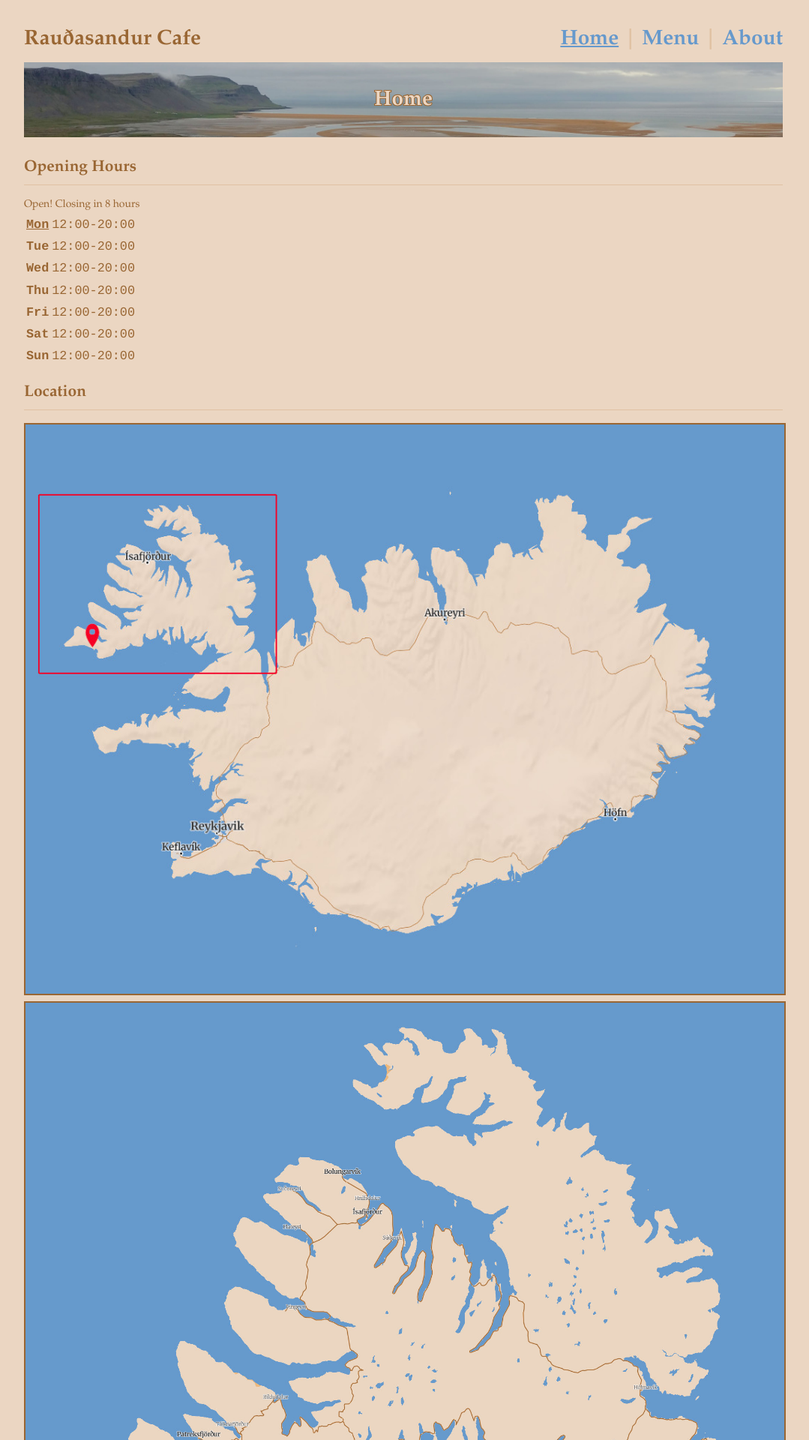
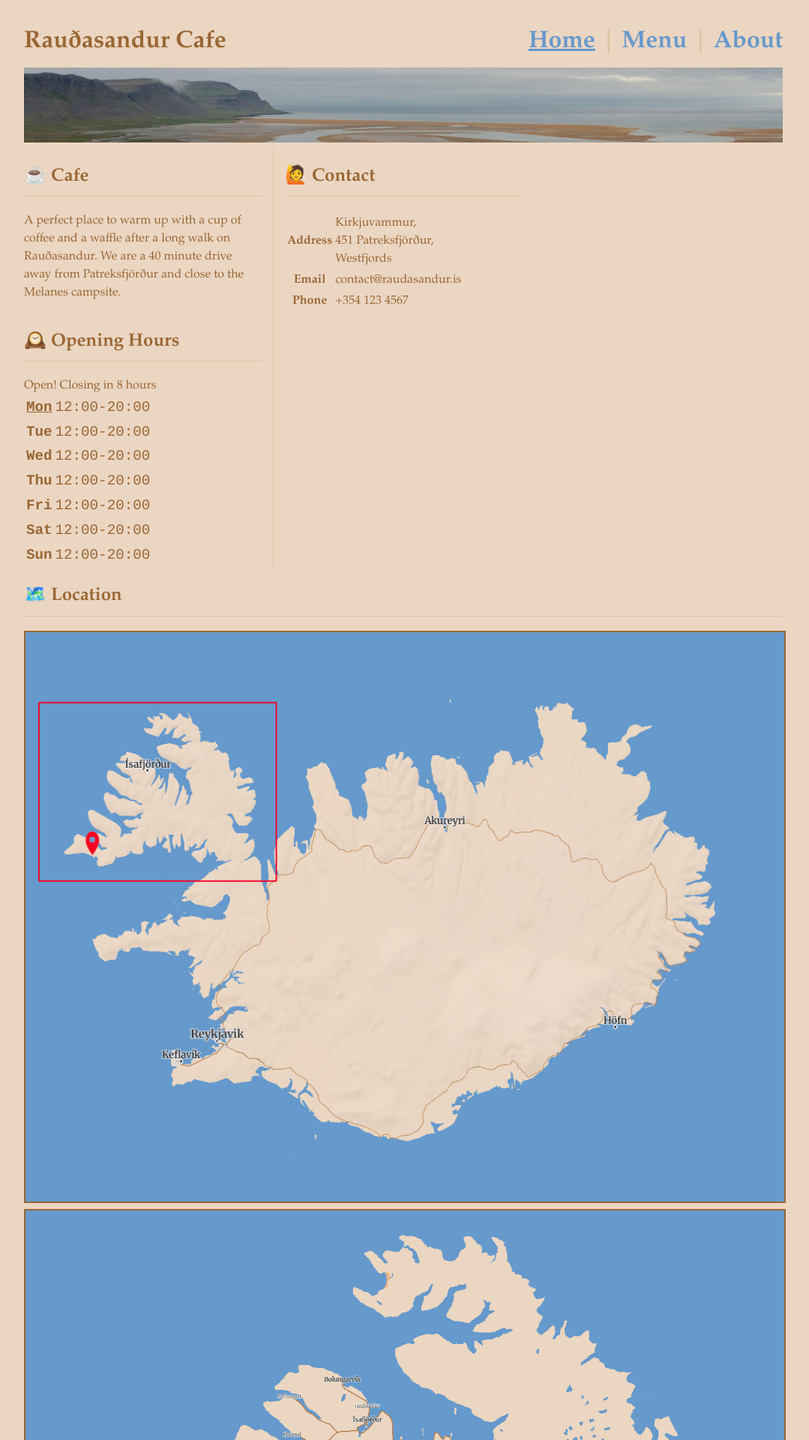
Before and after one commit to raudasandur/raudasandur.github.io, a Jekyll site: the page built from index.html, in a window 1280 px wide. Shown: the top 1920 px of the page at 75% size, without its empty margins (102-1181 px from the left). Built offline with Jekyll 4.4.1, drawn with Linux system fonts in a browser that asks for light colours; nearby versions of some CDN libraries; library files that are not in the unit come from our copies.

Commit message:
Populate Home

```diff
--- a/_data/menu.yml
+++ b/_data/menu.yml
@@ -1,5 +1,5 @@
 lunch:
-  name: Lunch
+  name: 🍽️ Lunch
   items:
     - name: Waffles
       description: Homemade waffles with soy cream and blueberries
@@ -9,7 +9,7 @@ lunch:
     - name: Sandwich
       price: 640
 drinks:
-  name: Drinks
+  name: ☕ Drinks
   items:
     - name: Coffee
       price: 300
--- a/_includes/banner.html
+++ b/_includes/banner.html
@@ -1,4 +1,4 @@
 <div class="banner">
 <img src="../assets/images/{{ page.banner }}.jpg" width="100%" height="100px" style="object-fit:cover;object-position: 0 {{ page.banner-offset }}%;margin-top:0.6em;" />
-<h1>{{ page.title }}</h1>
+<h1>{{ page.banner-text }}</h1>
 </div>
--- a/assets/css/public.css
+++ b/assets/css/public.css
@@ -7,7 +7,7 @@ body {
 }
 
 body {
-  font-size: 14px;
+  font-size: 16px;
   line-height: 1.5;
   font-family: "Palatino", "Times", "Georgia", serif;
 }
--- a/index.html
+++ b/index.html
@@ -12,15 +12,24 @@ banner-offset: 30
 
 {% assign dotw = unix | date: '%w' | minus: 1 | modulo: 7 %}
 {% assign ndotw = unix | date: '%w' | modulo: 7 %}
-{% assign dotm = unix | date: '%d' %}
-{% assign motw = dotm | minus: dotw %}
+{% assign dotm = unix | date: '%d' %} {% assign motw = dotm | minus: dotw %}
 
 {% assign minutes = time | date: '%M' %}
 {% if minutes > "45" %}
   {% assign time = unix | plus: 3600 | date: '%H:%M' %}
 {% endif %}
-<h2 style="margin-bottom: 1rem;">Opening Hours</h2>
 
+<div class="menu">
+
+<div class="menu-category">
+<h2>☕ Cafe</h2>
+<p>
+A perfect place to warm up with a cup of coffee and a waffle after a long walk on Rauðasandur. We are a 40 minute drive away from Patreksfjörður and close to the Melanes campsite.
+</p>
+</div>
+
+<div class="menu-category">
+<h2>🕰️ Opening Hours</h2>
 {% assign today_times = site.times[dotw] %}
 {% assign tomorrow_times = site.times[ndotw] %}
 {% if time < today_times.open %}
@@ -39,12 +48,24 @@ banner-offset: 30
 <tr>
   {% assign day = forloop.index0 | plus: motw %}
   {% assign day = unix | date: "%Y-%m-" | append: day %}
-  <td><b>{% if day == date %}<u>{% endif %}{{ day | date: '%a' }}{% if day == date %}</u>{% endif %}</b></td><td>{{ time.open }}-{{ time.close }}</td>
+  <th>{% if day == date %}<u>{% endif %}{{ day | date: '%a' }}{% if day == date %}</u>{% endif %}</th><td>{{ time.open }}-{{ time.close }}</td>
 </tr>
 {% endfor %}
 </table>
+</div>
 
-<h2>Location</h2>
+<div class="menu-category">
+<h2>🙋 Contact</h2>
+<table>
+<tr><th>Address</th><td>Kirkjuvammur,<br/>451 Patreksfjörður,<br/>Westfjords</td></tr>
+<tr><th>Email</th><td>contact@raudasandur.is</td></tr>
+<tr><th>Phone</th><td>+354 123 4567</td></tr>
+</table>
+</div>
+
+</div>
+
+<h2>🗺️ Location</h2>
 <div class="map">
 <img src="assets/images/map-iceland.jpg" />
 <img src="assets/images/map-westfjords.jpg" />
--- a/menu-tall.html
+++ b/menu-tall.html
@@ -4,6 +4,7 @@ permalink: /menu/
 layout: public
 banner: "banner-menu"
 banner-offset: 35
+banner-text: Menu
 ---
 
 <div class="menu">
```
